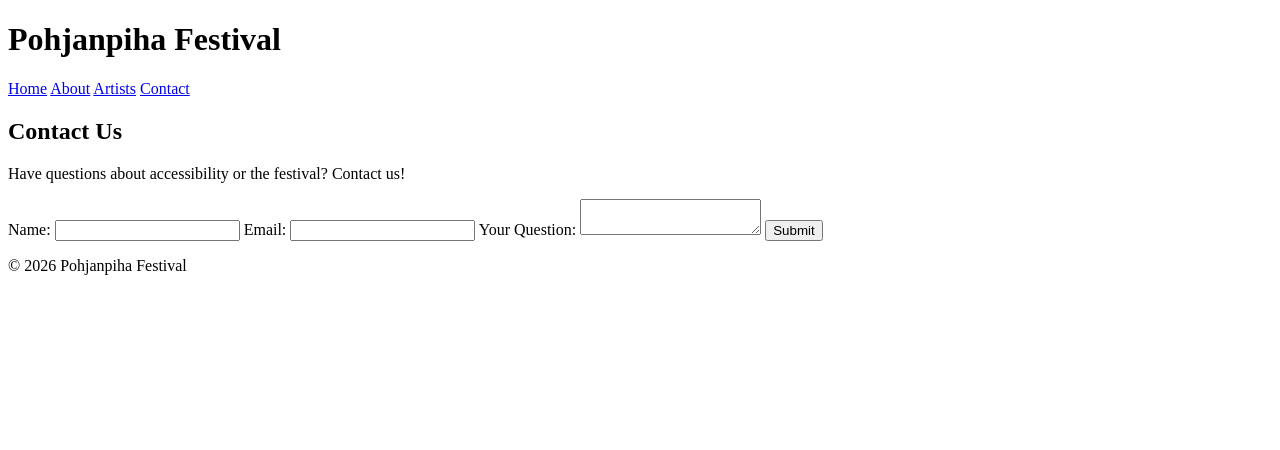
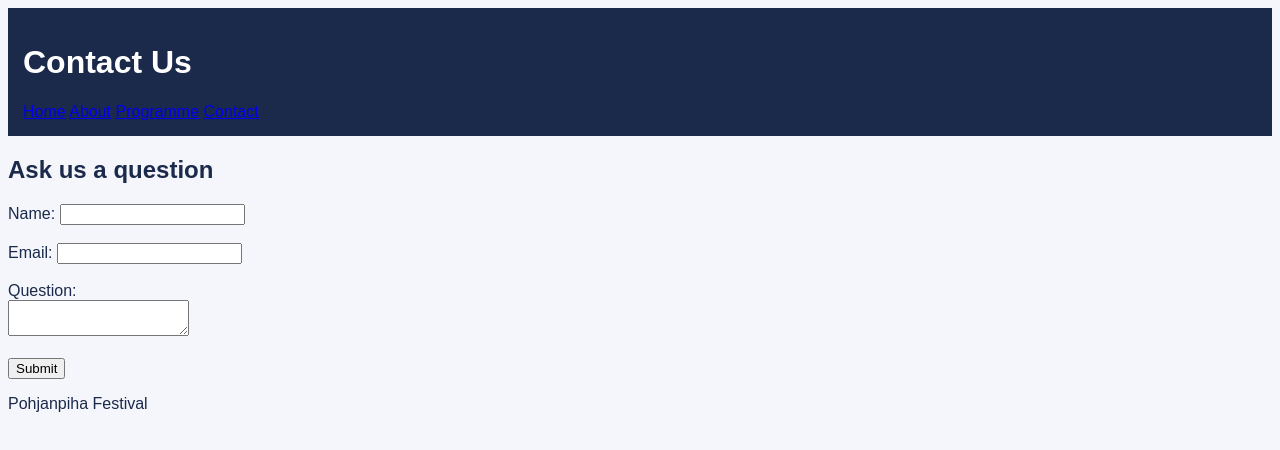
Before and after one commit to LINDA7278/softautumn2026, a plain HTML site: page contact.html in a window 1280 px wide. Drawn offline with Linux system fonts and the light colour scheme.

Commit message:
change contact

```diff
--- a/contact.html
+++ b/contact.html
@@ -2,44 +2,43 @@
 <!DOCTYPE html>
 <html lang="en">
 <head>
-    <meta charset="UTF-8">
     <title>Contact - Pohjanpiha Festival</title>
 </head>
-<body>
-
-<header>
-    <h1>Pohjanpiha Festival</h1>
+<body style="background:#f4f6fb; color:#1b2a4a; font-family:Arial">
+    <header style="background:#1b2a4a; color:white; padding:15px">
+        <h1>Contact Us</h1>
         <nav>
             <a href="index.html">Home</a>
             <a href="about.html">About</a>
-        <a href="listing.html">Artists</a>
+            <a href="listing.html">Programme</a>
             <a href="contact.html">Contact</a>
         </nav>
     </header>
 
-<main>
-    <h2>Contact Us</h2>
-    <p>Have questions about accessibility or the festival? Contact us!</p>
-
-    <form onsubmit="event.preventDefault(); document.getElementById('result').textContent='Your question is ready to send!';">
+    <h2>Ask us a question</h2>
+    <form id="form">
         <label>Name:</label>
-        <input type="text" required>
+        <input type="text" required><br><br>
 
         <label>Email:</label>
-        <input type="email" required>
+        <input type="email" required><br><br>
 
-        <label>Your Question:</label>
-        <textarea required></textarea>
+        <label>Question:</label><br>
+        <textarea required minlength="5"></textarea><br><br>
 
         <button type="submit">Submit</button>
     </form>
 
-    <p id="result" role="status"></p>
-</main>
+    <p id="message"></p>
 
-<footer>
-    <p>&copy; 2026 Pohjanpiha Festival</p>
-</footer>
+    <script>
+        document.getElementById("form").onsubmit = function(event) {
+            event.preventDefault();
+            document.getElementById("message").textContent =
+                "Your question is ready! It has not been sent yet.";
+        };
+    </script>
 
+    <footer><p>Pohjanpiha Festival</p></footer>
 </body>
 </html>
```
Lines whose indentation alone changed are shown as unchanged.
